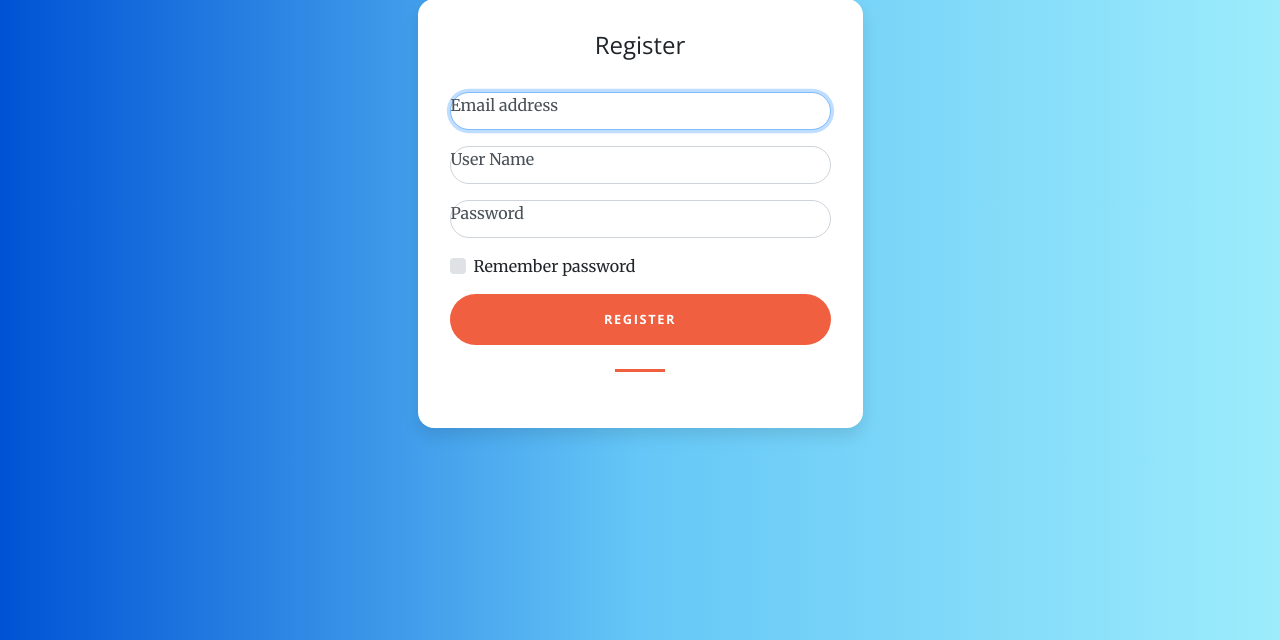
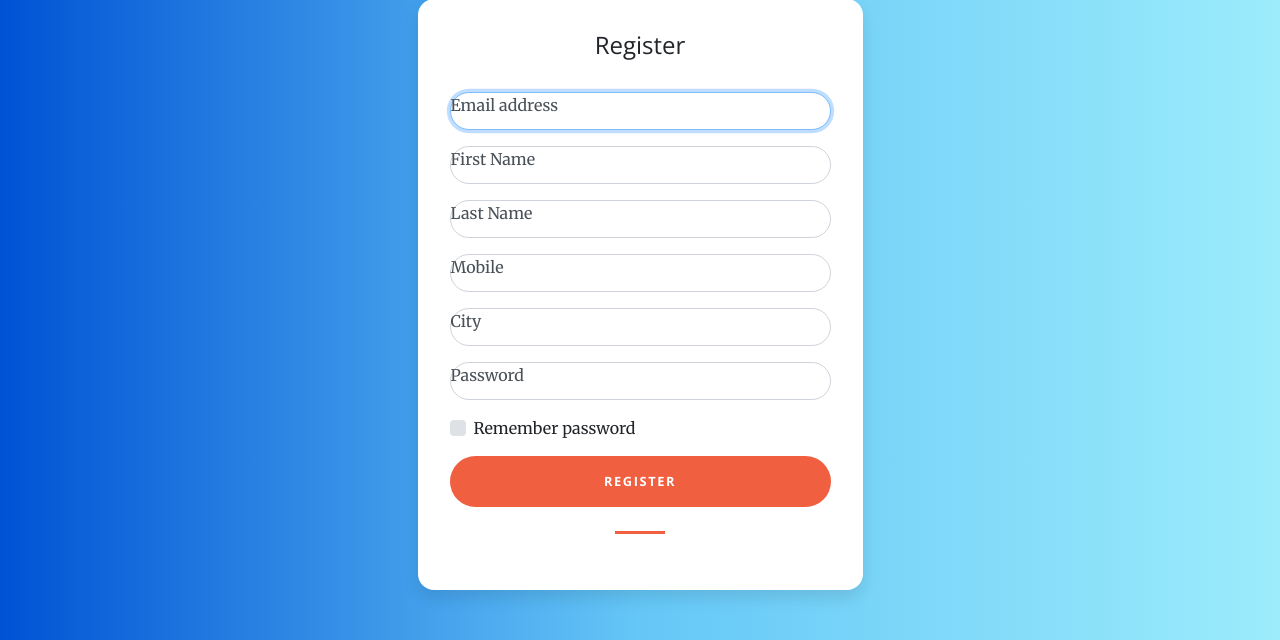
Before and after one commit to reshanmadushanka/Smart-Car-Park, a PHP site: page /register.php in a window 1280 px wide. Shown: the part 49-689 px from the top of the page. Run offline with PHP 8.4, Linux system fonts and the light colour scheme.

Commit message:
update reg

```diff
--- a/register.php
+++ b/register.php
@@ -32,7 +32,19 @@ if ($_SERVER["REQUEST_METHOD"] == "POST") {//check data passing method
                         </div>
                         <div class="form-label-group">
                             <input name="username" type="text" id="inputName" class="form-control" placeholder="User Name" required autofocus>
-                            <label for="inputName">User Name</label>
+                            <label for="inputName">First Name</label>
+                        </div>
+                         <div class="form-label-group">
+                            <input name="username" type="text" id="inputName" class="form-control" placeholder="User Name" required autofocus>
+                            <label for="inputName">Last Name</label>
+                        </div>
+                        <div class="form-label-group">
+                            <input name="username" type="text" id="inputName" class="form-control" placeholder="User Name" required autofocus>
+                            <label for="inputName">Mobile</label>
+                        </div>
+                        <div class="form-label-group">
+                            <input name="username" type="text" id="inputName" class="form-control" placeholder="User Name" required autofocus>
+                            <label for="inputName">City</label>
                         </div>
                         <input type="hidden" name="type" id="type" value="custommer" />
                         <div class="form-label-group">
```
